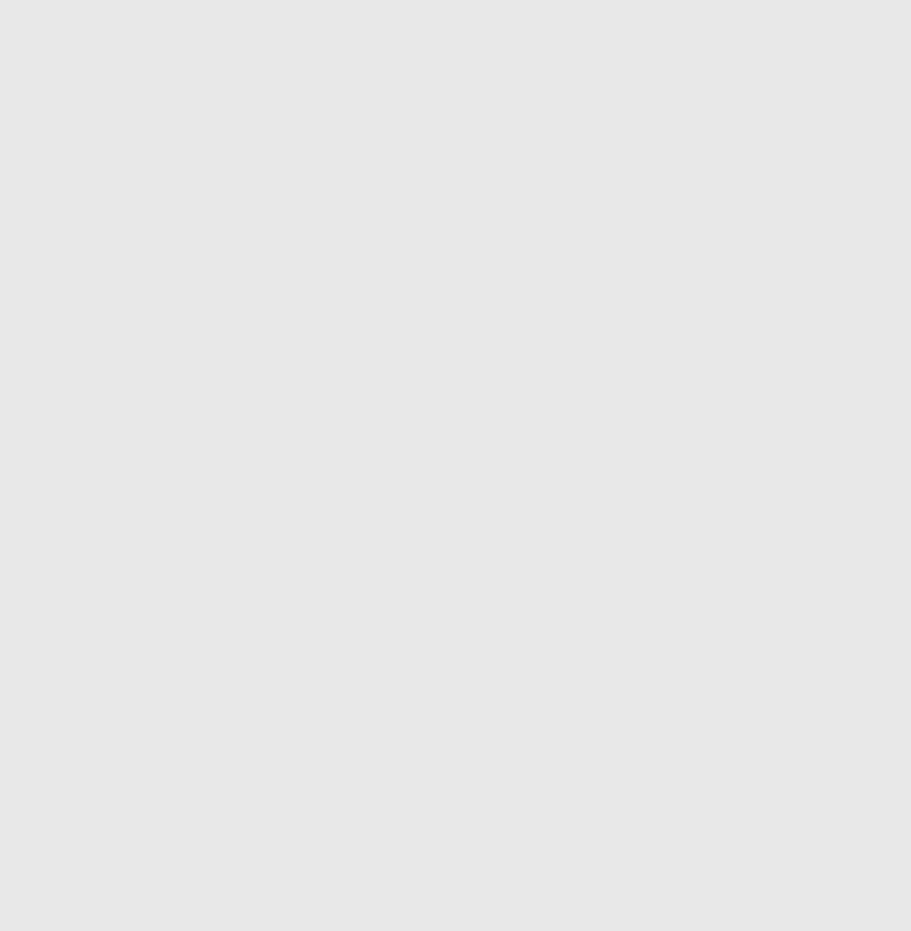
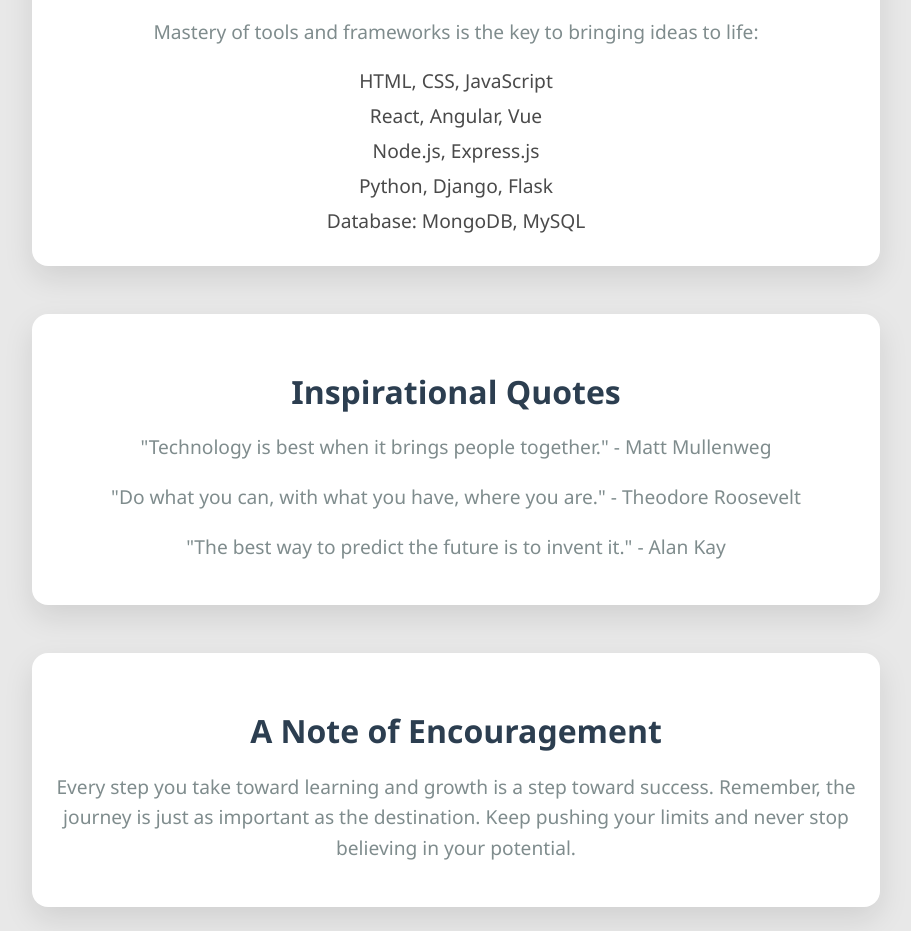
Before and after one commit to Rheuzyyy15/my-portfolio, a React (Vite) app: page / in a window 1280 px wide. Shown: the part 1080-2011 px from the top of the page, without its empty margins (184-1095 px from the left). Before the commit the page ends 954 px from the top, so only its background shows below. Built offline with nearby package versions, Linux system fonts and the light colour scheme.

Commit message:
first commit

```diff
--- a/src/App.jsx
+++ b/src/App.jsx
@@ -23,6 +23,7 @@ function App() {
 
 {/* Frontpage / Hero Section */}
 {visibleSection === 'frontpage' && (
+  <>
     <section className="frontpage">
       <div className="frontpage-content">
         <div className="frontpage-text">
@@ -42,7 +43,46 @@ function App() {
         </div>
       </div>
     </section>
+
+    {/* Technologies Section */}
+    <section className="technologies">
+      <div className="box">
+        <h3>Technologies I Use</h3>
+        <p>Mastery of tools and frameworks is the key to bringing ideas to life:</p>
+        <ul>
+          <li>HTML, CSS, JavaScript</li>
+          <li>React, Angular, Vue</li>
+          <li>Node.js, Express.js</li>
+          <li>Python, Django, Flask</li>
+          <li>Database: MongoDB, MySQL</li>
+        </ul>
+      </div>
+    </section>
+
+    {/* Inspirational Quotes Section */}
+    <section className="quotes">
+      <div className="box">
+        <h3>Inspirational Quotes</h3>
+        <p>"Technology is best when it brings people together." - Matt Mullenweg</p>
+        <p>"Do what you can, with what you have, where you are." - Theodore Roosevelt</p>
+        <p>"The best way to predict the future is to invent it." - Alan Kay</p>
+      </div>
+    </section>
+
+    {/* Encouragement Section */}
+    <section className="encouragement">
+      <div className="box">
+        <h3>A Note of Encouragement</h3>
+        <p>
+          Every step you take toward learning and growth is a step toward success.
+          Remember, the journey is just as important as the destination. Keep
+          pushing your limits and never stop believing in your potential.
+        </p>
+      </div>
+    </section>
+  </>
 )}
+
 
       {/* About Section */}
       {visibleSection === 'about' && (
--- a/src/global.css
+++ b/src/global.css
@@ -104,9 +104,50 @@ body {
 .frontpage-image {
   max-width: 100%;
   height: 600px;
+  border-radius: 50px;
+  box-shadow: 0 12px 30px rgba(0, 0, 0, 0.1);
+}
+
+/* Technologies, Quotes, and Encouragement Sections */
+section {
+  padding: 1rem 2rem; /* Reduced padding */
+  margin: 0; /* Removed vertical margin */
+}
+
+.box {
+  background: #ffffff;
+  padding: 1.5rem;
+  margin: 0.5rem auto;
   border-radius: 16px;
   box-shadow: 0 12px 30px rgba(0, 0, 0, 0.1);
+  text-align: center;
+  max-width: 800px;
 }
+
+.box h3 {
+  font-size: 2rem;
+  margin-bottom: 0.5rem;
+  color: #2c3e50;
+}
+
+.box p {
+  font-size: 1.2rem;
+  color: #7f8c8d;
+  line-height: 1.6;
+}
+
+.box ul {
+  list-style: none;
+  padding: 0;
+  margin: 0.5rem 0;
+}
+
+.box ul li {
+  font-size: 1.2rem;
+  color: #4a4a4a;
+  margin: 0.5rem 0;
+}
+
 
 /* About Section */
 .about {
@@ -197,6 +238,7 @@ body {
   height: 28px;
   object-fit: contain;
 }
+
 
 /* Projects Section */
 .projects .project {
@@ -330,3 +372,31 @@ section h2 {
     font-size: 1.2rem;
   }
 }
+
+/* Media Query for Smaller Screens */
+@media (max-width: 768px) {
+  section {
+    padding: 0.5rem 1rem; /* Further reduced padding on smaller screens */
+    margin: 0; /* Ensures no additional margin */
+  }
+
+  .box {
+    margin: 0.3rem auto; /* Reduced margin between boxes */
+    padding: 1rem; /* Compact padding inside the box */
+  }
+}
+
+/* Adjustments for smaller screens */
+@media (max-width: 768px) {
+  .social-links {
+    padding: 3rem 2rem; /* Adjust padding for smaller screens */
+  }
+
+  .social-links ul {
+    gap: 1.5rem; /* Reduce the gap between items */
+  }
+
+  .social-links a {
+    padding: 1rem 2rem; /* Reduce the padding inside the links */
+  }
+}
```
Lines whose indentation alone changed are shown as unchanged.
